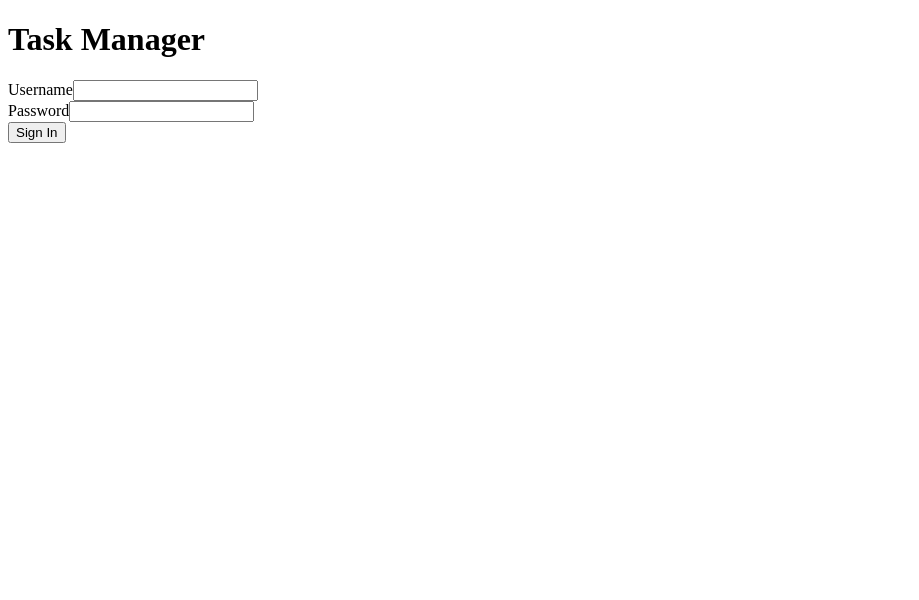
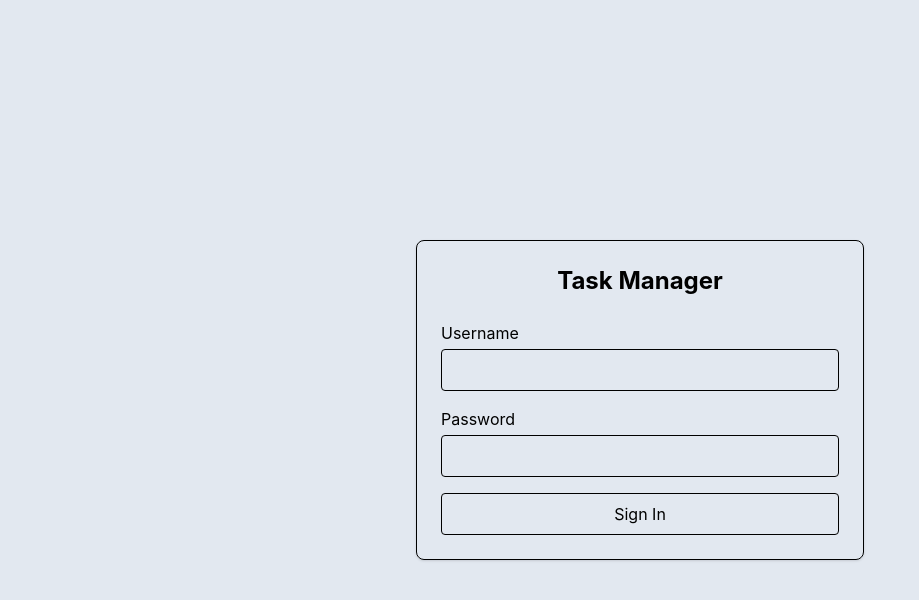
Before and after one commit to antonellafernandez/TaskManager2026, a React (Vite) app: page /login in a window 1280 px wide. Shown: the top 600 px of the page, without its empty margins (0-919 px from the left). Built offline with nearby package versions, Linux system fonts and the light colour scheme; no server answers.

Commit message:
style(ui): improve global dark theme consistency

```diff
--- a/src/index.css
+++ b/src/index.css
@@ -0,0 +1,5 @@
+@import "tailwindcss";
+
+body {
+  @apply bg-slate-200 min-h-screen;
+}
```
